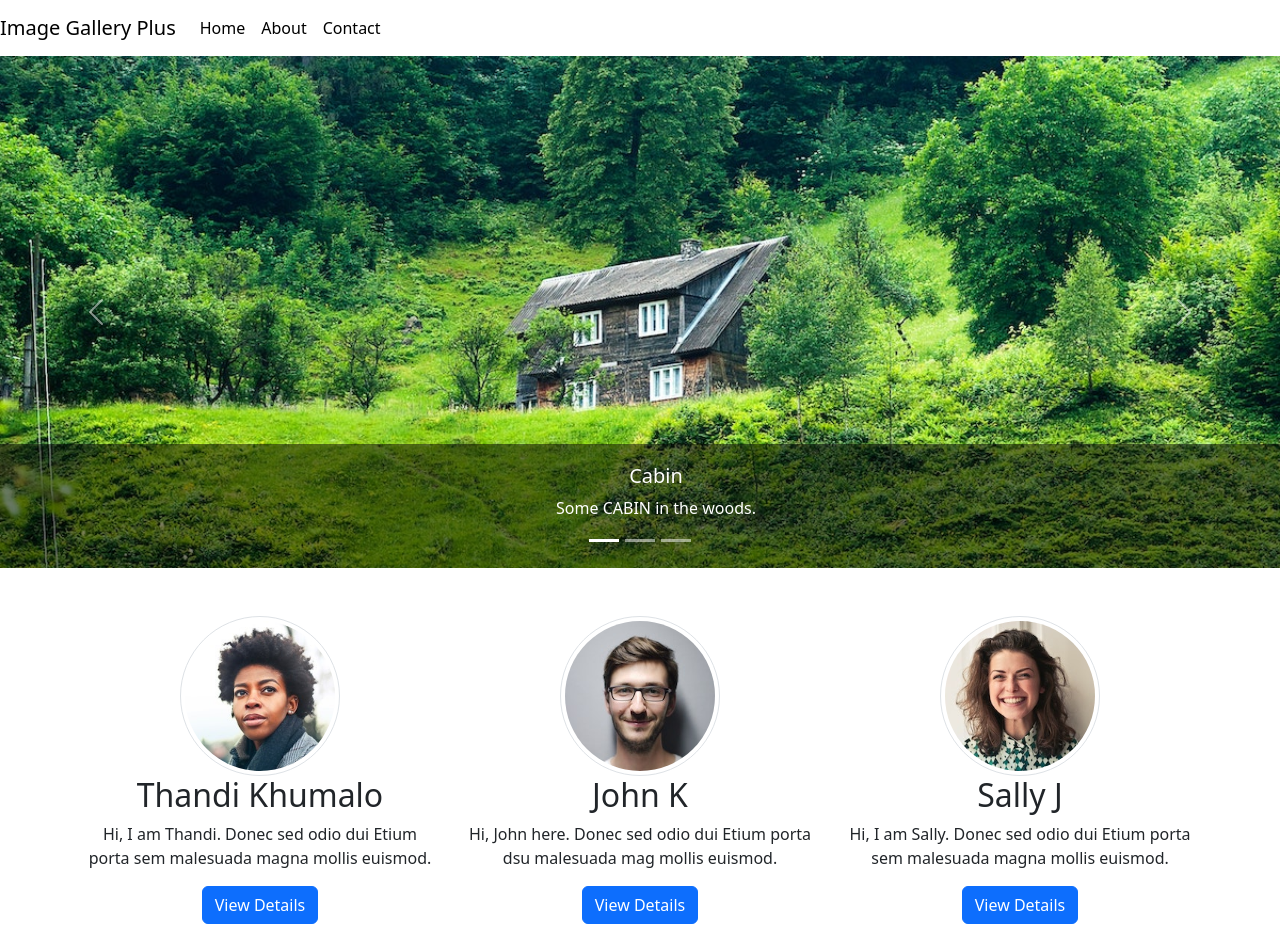
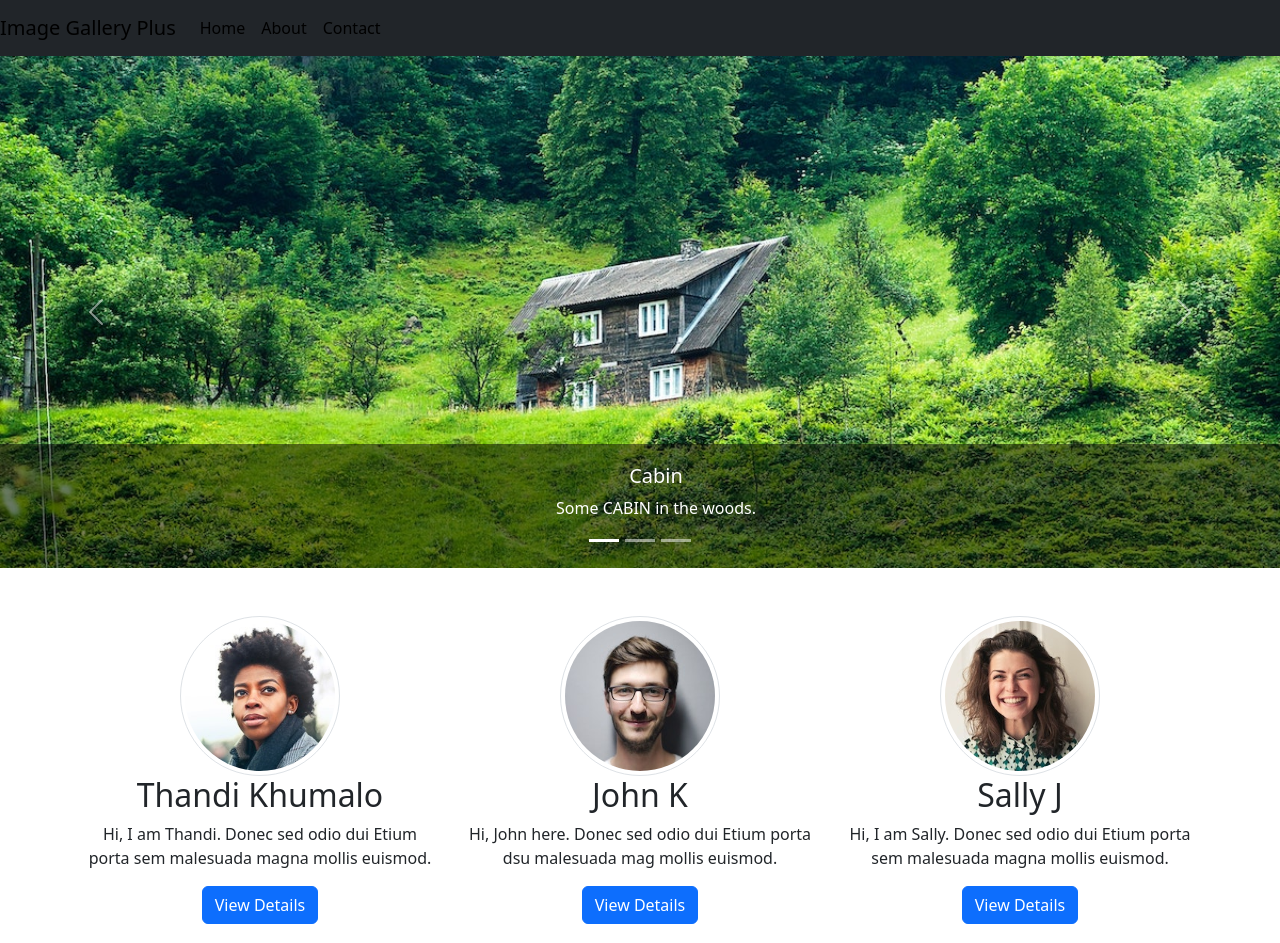
Before and after one commit to AzaadB/Module-11-Assignment-1, a plain HTML site: page index.html in a window 1280 px wide. Shown: the top 943 px of the page. Drawn offline with Linux system fonts and the light colour scheme.

Commit message:
Update index.html

```diff
--- a/index.html
+++ b/index.html
@@ -11,7 +11,7 @@
 <body>
     <header>
         <!--NAVBAR start-->
-        <nav class="navbar navbar-expand-lg bg-body-dark">
+        <nav class="navbar navbar-expand-lg bg-dark">
             <a href="#" class="navbar-brand">Image Gallery Plus</a>
             <button class="navbar-toggler" type="button" data-bs-toggle="collapse" data-bs-target="#navbar">
                 <span class="navbar-toggler-icon"></span>
```
